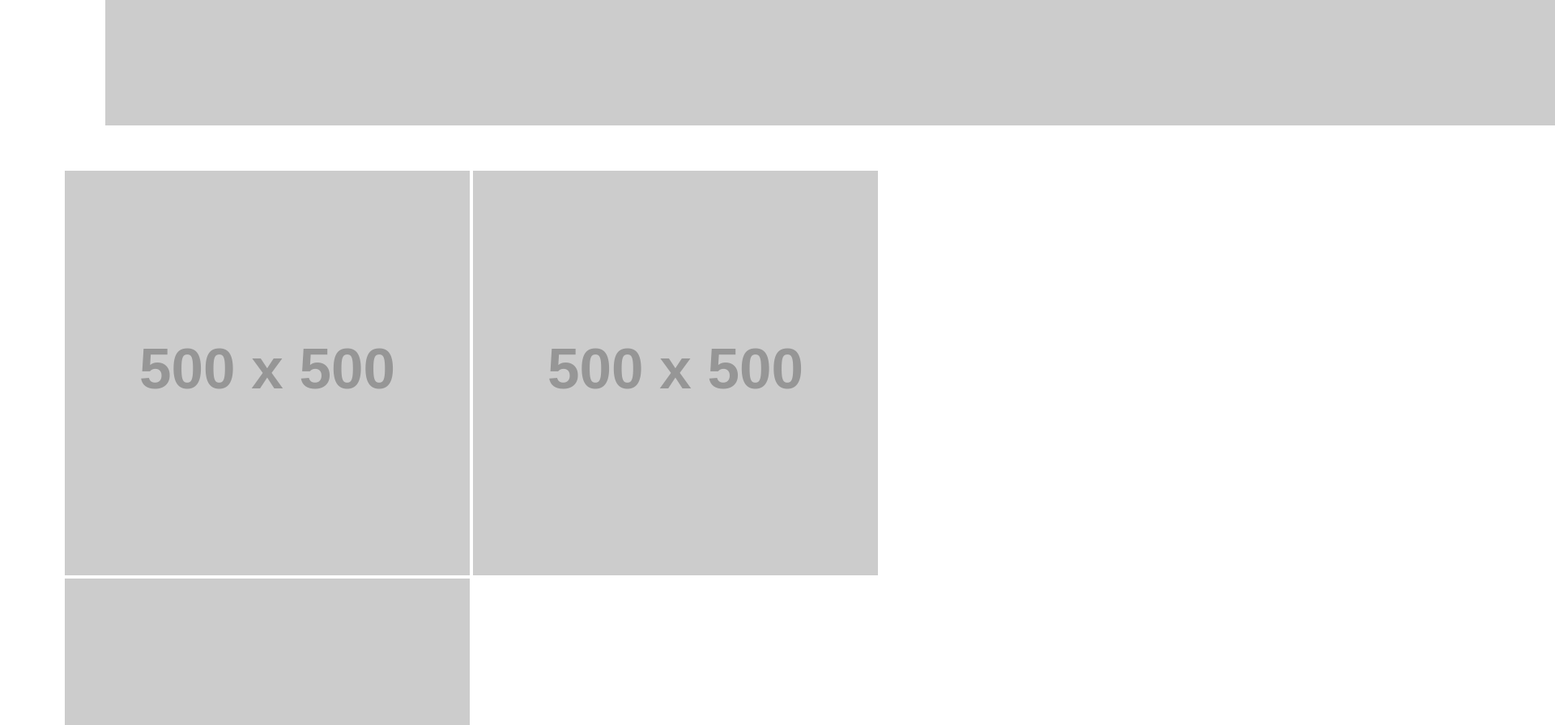
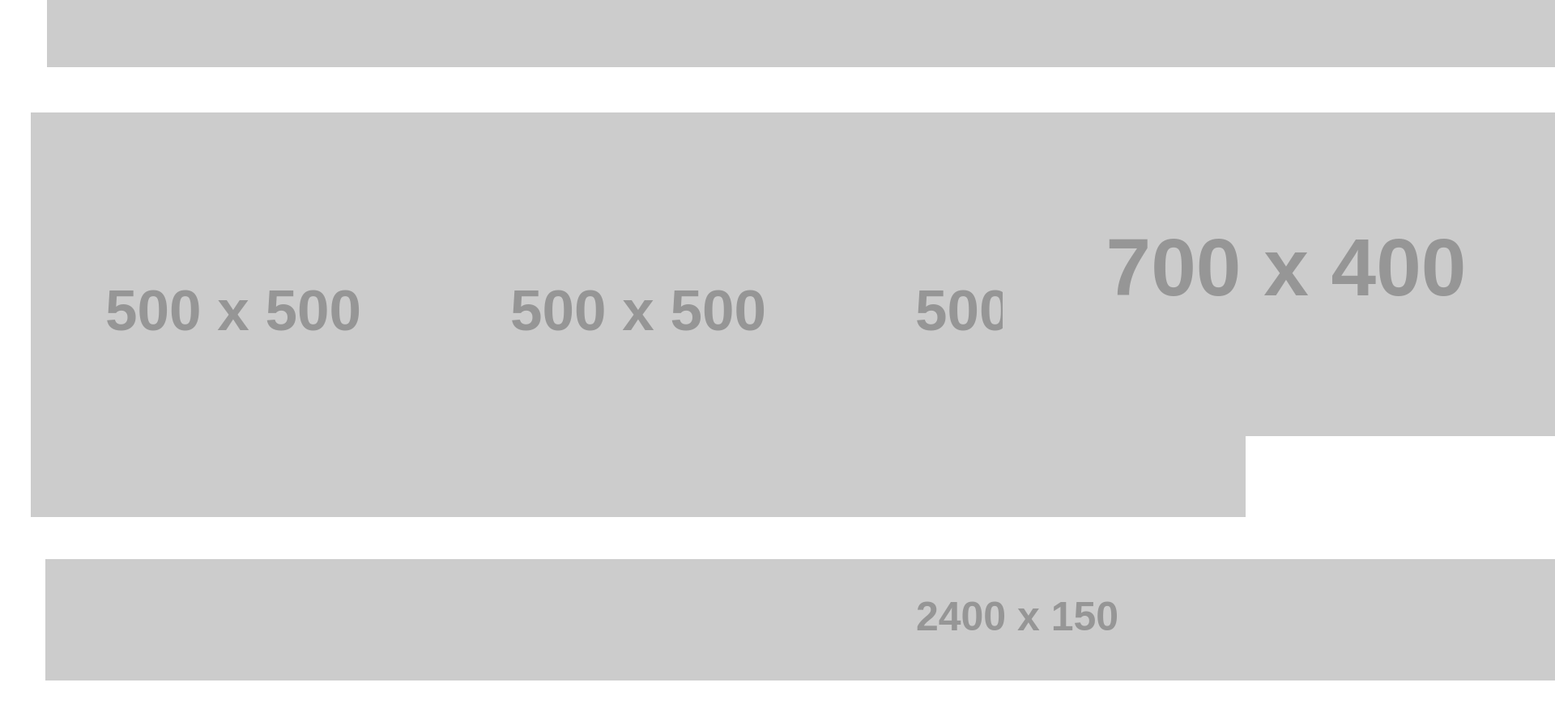
Before and after one commit to pgmorales76/wireframe_exercise, a plain HTML site: page index.html in a window 1280 px wide. Shown: the part 880-1776 px from the top of the page at 81% size, 1920 px wide, since content can reach past the window. Drawn offline with Linux system fonts and the light colour scheme; placeholder pictures from the web are drawn by us.

Commit message:
Just playing around with some declarations

```diff
--- a/styles/styles_01.css
+++ b/styles/styles_01.css
@@ -1,5 +1,5 @@
 body {
-    margin: 5em;
+    /* margin: 5em; */
     /* background: hsl(6, 93%, 71%);
     text-align: center;
     background-color: #7E98B5;
@@ -20,15 +20,15 @@ aside ul {
     list-style-type: none;
     overflow: hidden;
     font-size: 1.3em;
-    width: 90%;
-    margin: auto;
+    /* width: 100%; */
+    /* margin: 1em; */
     display: flex;
 }
 
-nav ul {
-    /* width: 90%; */
+/* nav ul {
+    width: 90%;
     float: left;
-}
+} */
 
 ul {
     width: 50%;
@@ -53,6 +53,28 @@ main {
     font-size: 25px;
 }
 
+section {
+    display: flex;
+    justify-content: space-between;
+    padding-left: 15px;
+    margin-left: 15px;
+    /* width: 30%; */
+}
+
+aside {
+    display: flex;
+    flex-direction: row-reverse;
+    flex-wrap: wrap;
+    align-content: flex-start;
+    justify-content: flex-start;
+    align-items: flex-start;
+    width: 30%;
+    padding-left: 15px;
+    margin-left: 15px;
+    float: right;
+}
+
+
 footer {
     margin: auto;
     padding: 3em;
```
